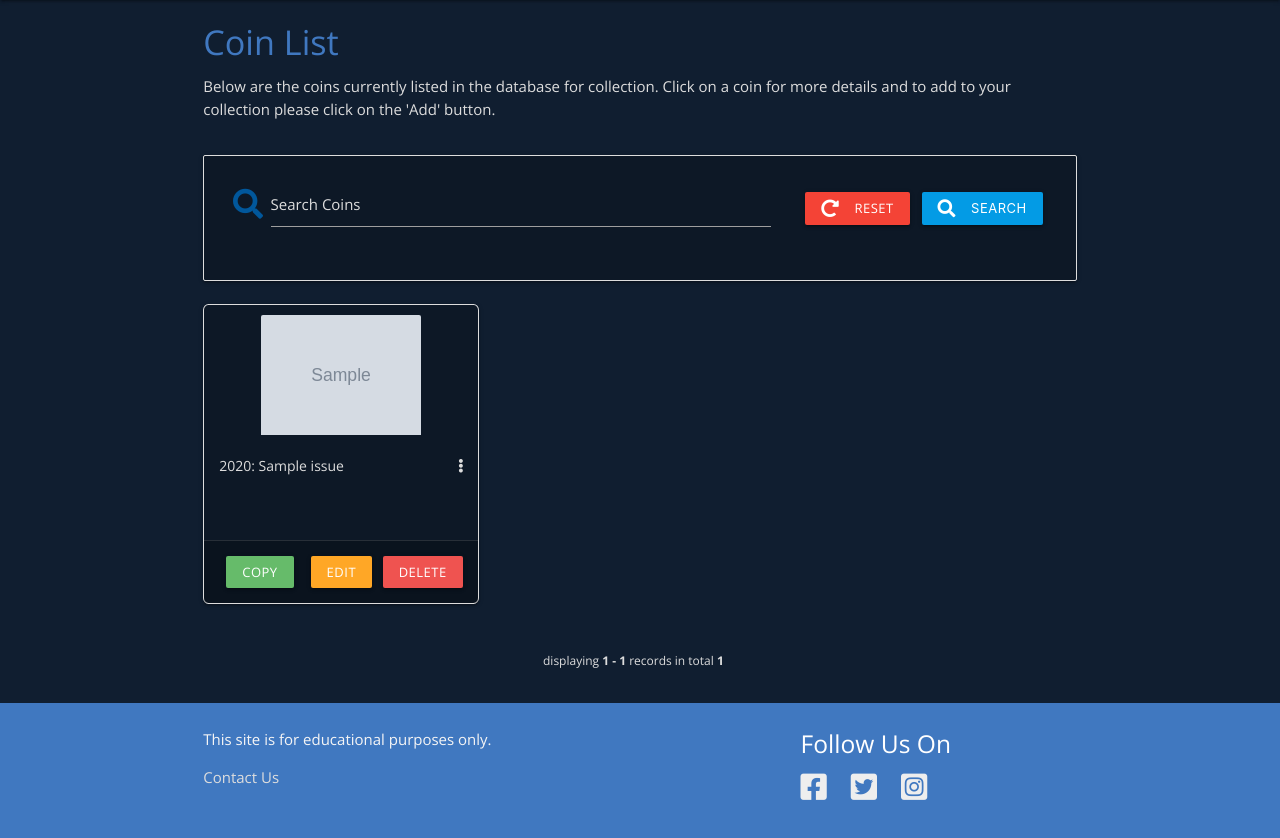
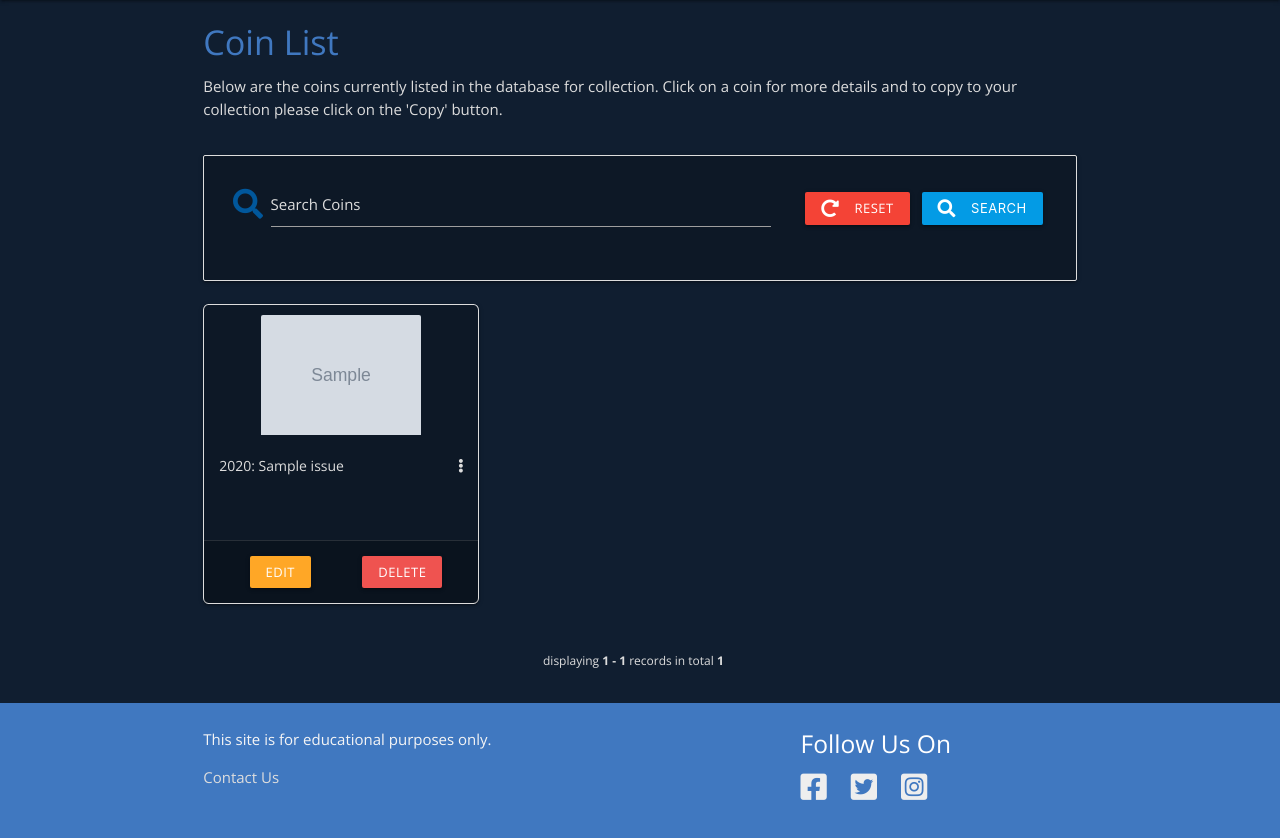
Before and after one commit to peejaywk/MS3-CoinCollector, a Flask app: page /coin_list in a window 1280 px wide. Shown: the part 64-902 px from the top of the page. Run offline with Flask 2, Linux system fonts and the light colour scheme; the visitor is signed in with stand-in values (Sample User, id 1); grey boxes marked "Sample" are stand-in pictures; a database or web service that is not in the repository returns one stand-in record (values such as "Sample title"); some libraries are stand-ins or nearby versions.

Commit message:
Minor correction to text.

```diff
--- a/templates/coin_list.html
+++ b/templates/coin_list.html
@@ -5,7 +5,7 @@
     <div class="col s12">
         <h4>Coin List</h4>
         <p>Below are the coins currently listed in the database for collection. Click on a coin for more details and to
-            add to your collection please click on the 'Add' button.
+            copy to your collection please click on the 'Copy' button.
         </p>
     </div>
 </div>
@@ -47,14 +47,14 @@
             <div class="card-action">
 
                 {% if session.admin %}
-                <div class="col s4 btn-wrapper">
+                <!-- <div class="col s4 btn-wrapper">
                     <a href="#{{coin._id}}" class="secondary-content btn-small green lighten-1 modal-trigger ">Copy</a>
-                </div>
-                <div class="col s4 btn-wrapper">
+                </div> -->
+                <div class="col s6 btn-wrapper">
                     <a href="{{ url_for('edit_coin', coin_id=coin._id) }}"
                         class="secondary-content btn-small orange lighten-1">Edit</a>
                 </div>
-                <div class="col s4 btn-wrapper">
+                <div class="col s6 btn-wrapper">
                     <a href="#delete_{{coin._id}}"
                         class="secondary-content btn-small red lighten-1 modal-trigger">Delete</a>
                 </div>
```
